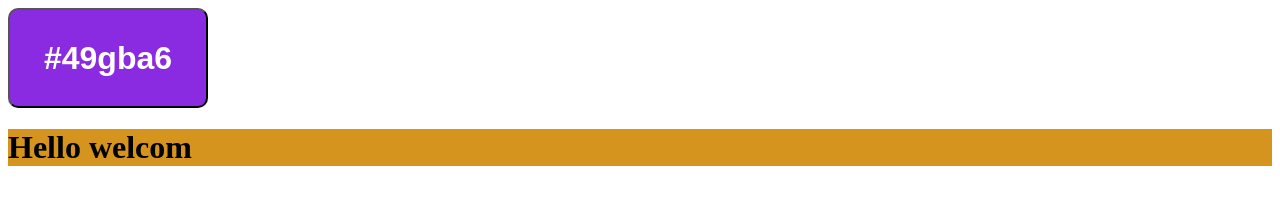
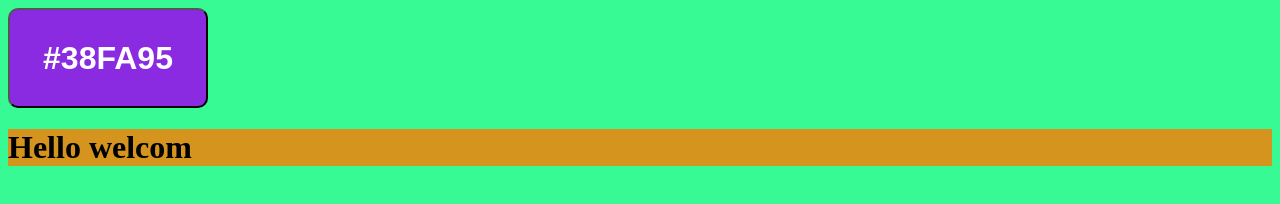
Before and after one commit to MudasirAhmad1/Javascript-Project, a plain HTML site: page Random-color/color.html in a window 1280 px wide. Both pictures are taken after a click on the button "Color". Drawn offline with Linux system fonts and the light colour scheme.

Commit message:
My second commit

```diff
--- a/Random-color/color.html
+++ b/Random-color/color.html
@@ -18,6 +18,7 @@
         text-align: center;
         justify-content: center;
         align-items: center;
+        cursor: pointer;
     }
 </style>
 <body>
@@ -28,7 +29,7 @@
     const back=document.querySelector('body');
     const button=document.querySelector('button');
     function color() {
-    var first='123456789abcdefghijklmnopqrstuvwxyz';
+    var first='0123456789ABCDEF';
     var color='#';
     for (let i = 0; i < 6; i++) {
     color+=first[Math.floor(Math.random()*16)];
```
